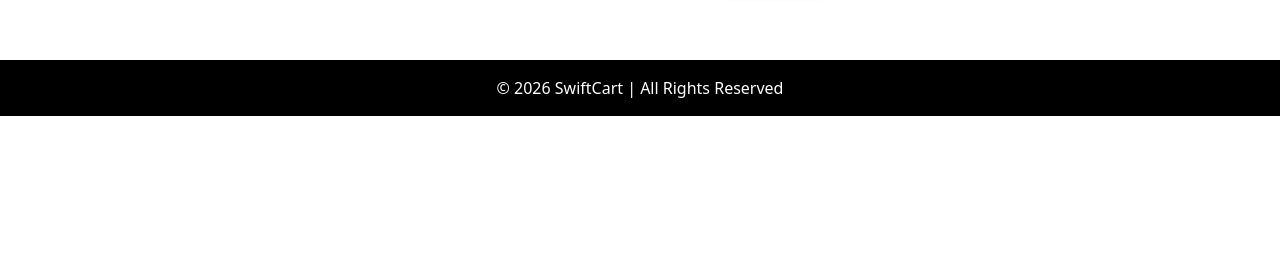
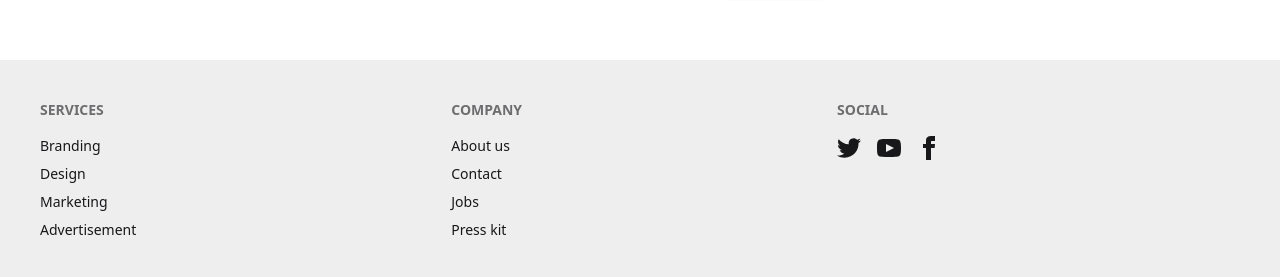
Before and after one commit to baki-2025/swift-cart-repo, a plain HTML site: page index.html in a window 1280 px wide. Shown: the part 1205-1482 px from the top of the page. Before the commit the page ends 1321 px from the top, so only its background shows below. Drawn offline with nearby package versions, Linux system fonts and the light colour scheme; no server answers.

Commit message:
update footer

```diff
--- a/index.html
+++ b/index.html
@@ -95,8 +95,59 @@
 </section>
 
 <!-- FOOTER -->
-<footer class="bg-black text-white text-center p-4">
-  © 2026 SwiftCart | All Rights Reserved
+<footer class="footer sm:footer-horizontal bg-base-300 text-base-content p-10">
+  <nav>
+    <h6 class="footer-title">Services</h6>
+    <a class="link link-hover">Branding</a>
+    <a class="link link-hover">Design</a>
+    <a class="link link-hover">Marketing</a>
+    <a class="link link-hover">Advertisement</a>
+  </nav>
+  <nav>
+    <h6 class="footer-title">Company</h6>
+    <a class="link link-hover">About us</a>
+    <a class="link link-hover">Contact</a>
+    <a class="link link-hover">Jobs</a>
+    <a class="link link-hover">Press kit</a>
+  </nav>
+  <nav>
+    <h6 class="footer-title">Social</h6>
+    <div class="grid grid-flow-col gap-4">
+      <a>
+        <svg
+          xmlns="http://www.w3.org/2000/svg"
+          width="24"
+          height="24"
+          viewBox="0 0 24 24"
+          class="fill-current">
+          <path
+            d="M24 4.557c-.883.392-1.832.656-2.828.775 1.017-.609 1.798-1.574 2.165-2.724-.951.564-2.005.974-3.127 1.195-.897-.957-2.178-1.555-3.594-1.555-3.179 0-5.515 2.966-4.797 6.045-4.091-.205-7.719-2.165-10.148-5.144-1.29 2.213-.669 5.108 1.523 6.574-.806-.026-1.566-.247-2.229-.616-.054 2.281 1.581 4.415 3.949 4.89-.693.188-1.452.232-2.224.084.626 1.956 2.444 3.379 4.6 3.419-2.07 1.623-4.678 2.348-7.29 2.04 2.179 1.397 4.768 2.212 7.548 2.212 9.142 0 14.307-7.721 13.995-14.646.962-.695 1.797-1.562 2.457-2.549z"></path>
+        </svg>
+      </a>
+      <a>
+        <svg
+          xmlns="http://www.w3.org/2000/svg"
+          width="24"
+          height="24"
+          viewBox="0 0 24 24"
+          class="fill-current">
+          <path
+            d="M19.615 3.184c-3.604-.246-11.631-.245-15.23 0-3.897.266-4.356 2.62-4.385 8.816.029 6.185.484 8.549 4.385 8.816 3.6.245 11.626.246 15.23 0 3.897-.266 4.356-2.62 4.385-8.816-.029-6.185-.484-8.549-4.385-8.816zm-10.615 12.816v-8l8 3.993-8 4.007z"></path>
+        </svg>
+      </a>
+      <a>
+        <svg
+          xmlns="http://www.w3.org/2000/svg"
+          width="24"
+          height="24"
+          viewBox="0 0 24 24"
+          class="fill-current">
+          <path
+            d="M9 8h-3v4h3v12h5v-12h3.642l.358-4h-4v-1.667c0-.955.192-1.333 1.115-1.333h2.885v-5h-3.808c-3.596 0-5.192 1.583-5.192 4.615v3.385z"></path>
+        </svg>
+      </a>
+    </div>
+  </nav>
 </footer>
 
 <script src="script.js"></script>
--- a/style.css
+++ b/style.css
@@ -114,7 +114,10 @@
   padding: 0.5rem 1rem;
 }
 
-
+/* ================= FOOTER ================= */
+footer {
+  margin-top: 2rem;
+}
 
 /* ================= RESPONSIVE ================= */
 @media screen and (max-width: 768px){
```
